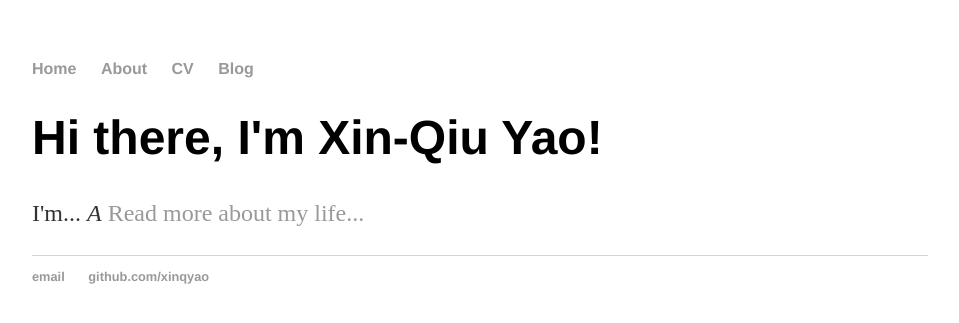
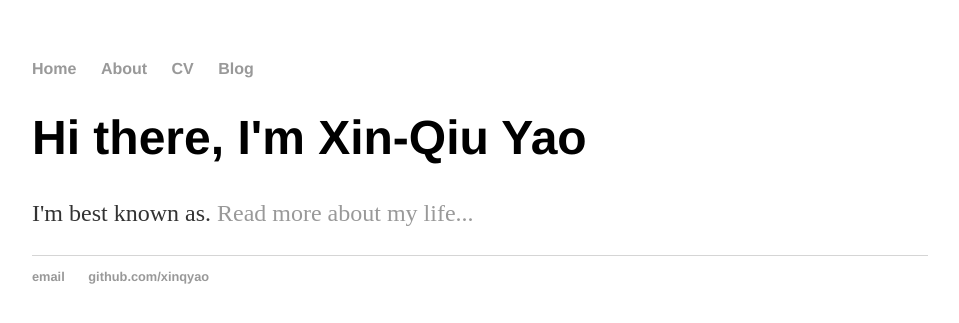
Before and after one commit to xinqyao/xinqyao.github.io, a Jekyll site: the page built from index.html, in a window 1280 px wide. Shown: the top 323 px of the page, without its empty margins (160-1119 px from the left). Built offline with Jekyll 4.4.1, drawn with Linux system fonts in a browser that asks for light colours.

Commit message:
Update index.html

```diff
--- a/index.html
+++ b/index.html
@@ -1,30 +1,8 @@
-<!DOCTYPE html>
-<html>
-	<head>
-		<title>Xin-Qiu Yao</title>
-		<!-- link to main stylesheet -->
-		<link rel="stylesheet" type="text/css" href="/css/main.css">
-	</head>
-	<body>
-		<nav>
-    		<ul>
-        		<li><a href="/">Home</a></li>
-	        	<li><a href="/about">About</a></li>
-        		<li><a href="/cv">CV</a></li>
-        		<li><a href="/blog">Blog</a></li>
-    		</ul>
-		</nav>
-		<div class="container">
-    		<div class="blurb">
-        		<h1>Hi there, I'm Xin-Qiu Yao!</h1>
-				<p>I'm... <em>A</em>  <a href="/about">Read more about my life...</a></p>
-    		</div><!-- /.blurb -->
-		</div><!-- /.container -->
-		<footer>
-    		<ul>
-        		<li><a href="mailto:xinqyao@umich.edu">email</a></li>
-        		<li><a href="https://github.com/xinqyao">github.com/xinqyao</a></li>
-			</ul>
-		</footer>
-	</body>
-</html>
+---
+layout: default
+title: Xin-Qiu Yao
+---
+<div class="blurb">
+	<h1>Hi there, I'm Xin-Qiu Yao</h1>
+	<p>I'm best known as. <a href="/about">Read more about my life...</a></p>
+</div><!-- /.blurb -->
```
